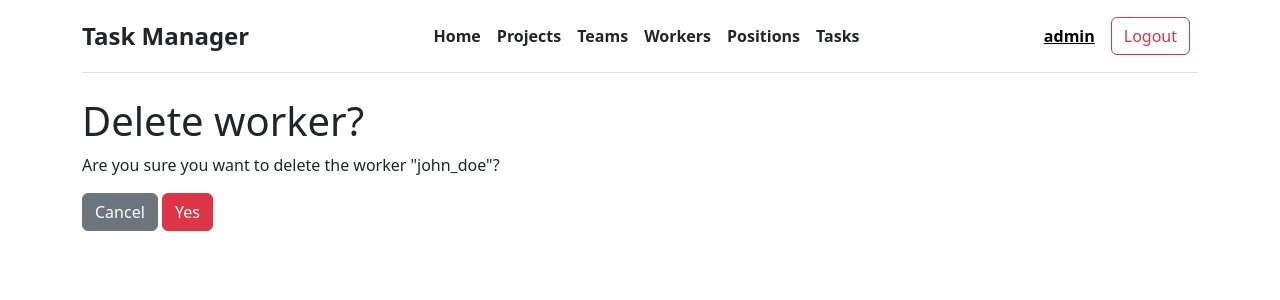
After one commit to realasdfg/task-manager, a Django app: page /workers/2/delete/ in a window 1280 px wide. The commit adds this page. Shown: the top 300 px of the page. Run offline with Django 5.2, Linux system fonts and the light colour scheme; a user stored in the database is signed in; data comes from the database, SQL or seed files in the repository.

Commit message:
Create update & delete Worker views, urls, templates

```diff
--- a/tasks/urls.py
+++ b/tasks/urls.py
@@ -18,7 +18,9 @@ from tasks.views.team import (
 from tasks.views.worker import (
     WorkerListView,
     WorkerDetailView,
-    WorkerCreateView
+    WorkerCreateView,
+    WorkerUpdateView,
+    WorkerDeleteView,
 )
 
 urlpatterns = [
@@ -68,6 +70,16 @@ urlpatterns = [
         WorkerCreateView.as_view(),
         name="worker-create"
     ),
+    path(
+        "workers/<int:pk>/update/",
+        WorkerUpdateView.as_view(),
+        name="worker-update"
+    ),
+    path(
+        "workers/<int:pk>/delete/",
+        WorkerDeleteView.as_view(),
+        name="worker-delete"
+    ),
 ]
 
 app_name = "tasks"
--- a/tasks/views/worker.py
+++ b/tasks/views/worker.py
@@ -1,9 +1,10 @@
 from django.contrib.auth import get_user_model
 from django.contrib.auth.mixins import LoginRequiredMixin
+from django.urls import reverse_lazy
 from django.views import generic
 
 from task_manager.mixins import SearchMixin
-from tasks.forms import WorkerCreationForm
+from tasks.forms import WorkerCreationForm, WorkerUpdateForm
 
 Worker = get_user_model()
 
@@ -30,3 +31,13 @@ class WorkerDetailView(LoginRequiredMixin, generic.DetailView):
 class WorkerCreateView(LoginRequiredMixin, generic.CreateView):
     model = Worker
     form_class = WorkerCreationForm
+
+
+class WorkerUpdateView(LoginRequiredMixin, generic.UpdateView):
+    model = Worker
+    form_class = WorkerUpdateForm
+
+
+class WorkerDeleteView(LoginRequiredMixin, generic.DeleteView):
+    model = Worker
+    success_url = reverse_lazy("tasks:worker-list")
--- /dev/null
+++ b/templates/tasks/worker_confirm_delete.html
@@ -0,0 +1,15 @@
+{% extends "base.html" %}
+
+{% block content %}
+  <h1>Delete worker?</h1>
+  <p>Are you sure you want to delete the worker "{{ worker.username }}"?</p>
+  <form action="" method="post">
+    {% csrf_token %}
+    <button type="button"
+            class="btn btn-secondary"
+            onclick="history.back()">
+      Cancel
+    </button>
+    <input type="submit" value="Yes" class="btn btn-danger">
+  </form>
+{% endblock %}
--- a/templates/tasks/worker_detail.html
+++ b/templates/tasks/worker_detail.html
@@ -3,8 +3,8 @@
 {% block content %}
   <div class="d-flex justify-content-center align-items-center gap-3">
     <h2>{{ worker.first_name }} {{ worker.last_name }}</h2>
-    <a href="#" class="btn btn-outline-primary">Edit</a>
-    <a href="#" class="btn btn-danger">Delete</a>
+    <a href="{% url 'tasks:worker-update' worker.id %}" class="btn btn-outline-primary">Edit</a>
+    <a href="{% url 'tasks:worker-delete' worker.id %}" class="btn btn-danger">Delete</a>
   </div>
   <p><strong>Username:</strong> {{ worker.username }}</p>
   <p><strong>E-mail:</strong> {{ worker.email }}</p>
```
Also changed, not shown: tasks/forms.py (+7 -1 lines).
